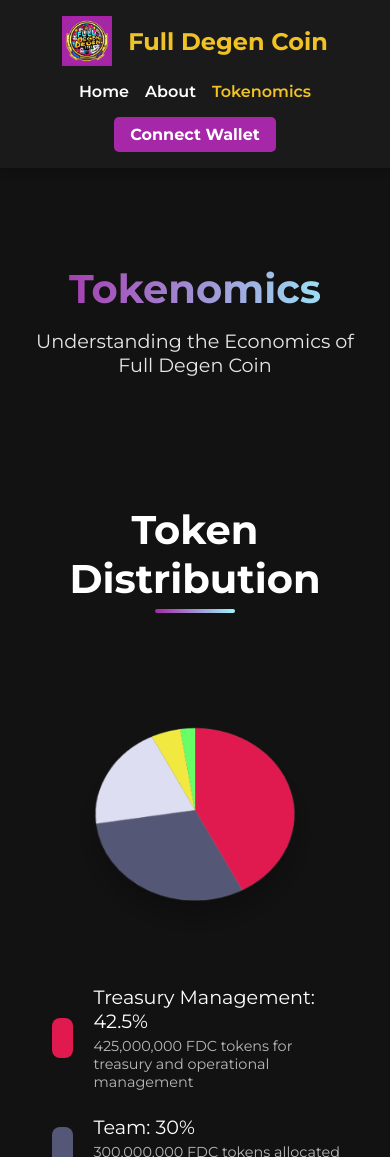
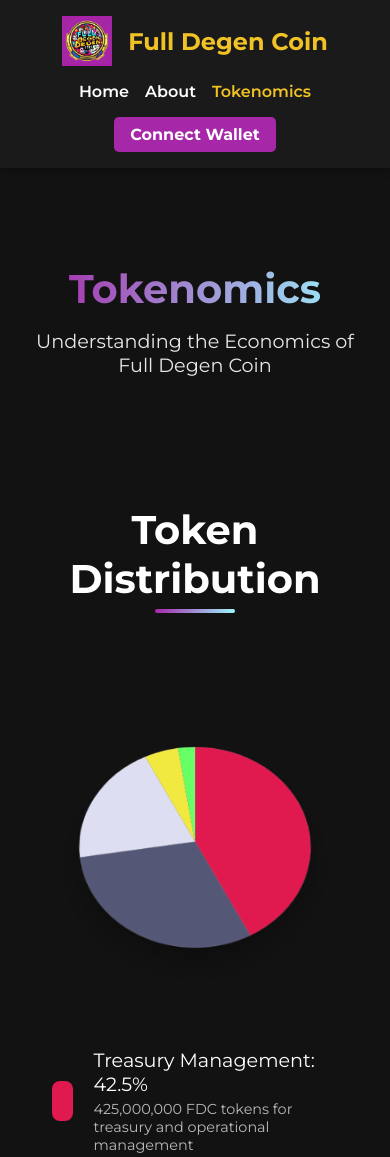
Before and after one commit to Smiljanic19A/fdc, a Vue app: page /#/tokenomics in a window 390 px wide. Shown: the top 1157 px of the page. Built offline with nearby package versions, Linux system fonts and the light colour scheme.

Commit message:
Fixed tokenomics allign on mobile

```diff
--- a/src/views/TokenomicsView.vue
+++ b/src/views/TokenomicsView.vue
@@ -9,7 +9,7 @@
       <h2>Token Distribution</h2>
       <div class="distribution-container">
         <div class="distribution-chart">
-          <canvas ref="tokenChart" width="400" height="400"></canvas>
+          <canvas ref="tokenChart" width="500" height="500"></canvas>
         </div>
         <div class="distribution-details">
           <div class="distribution-item">
```
